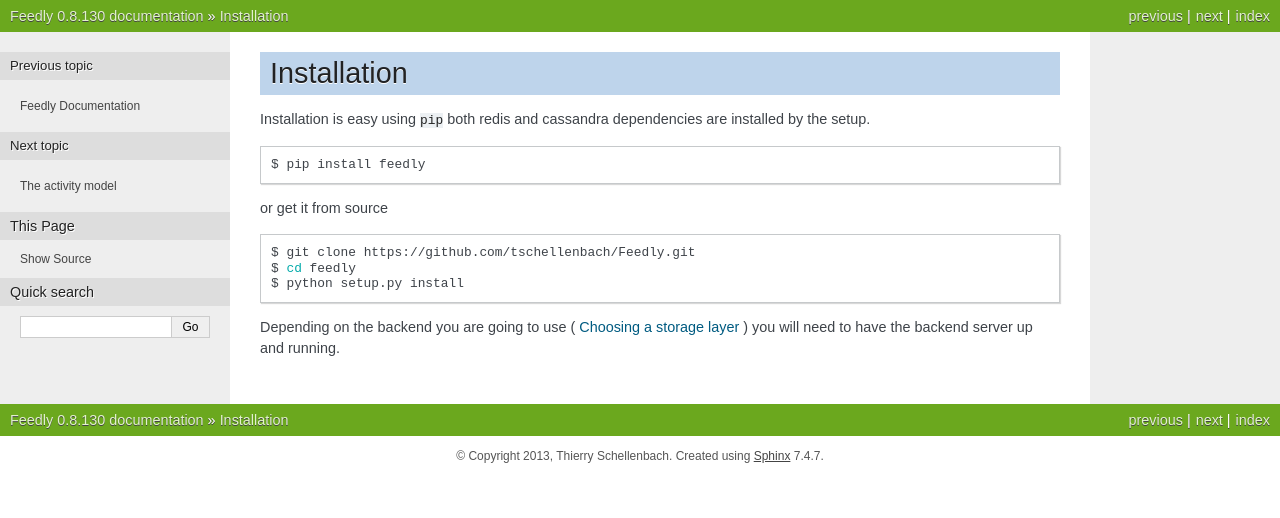
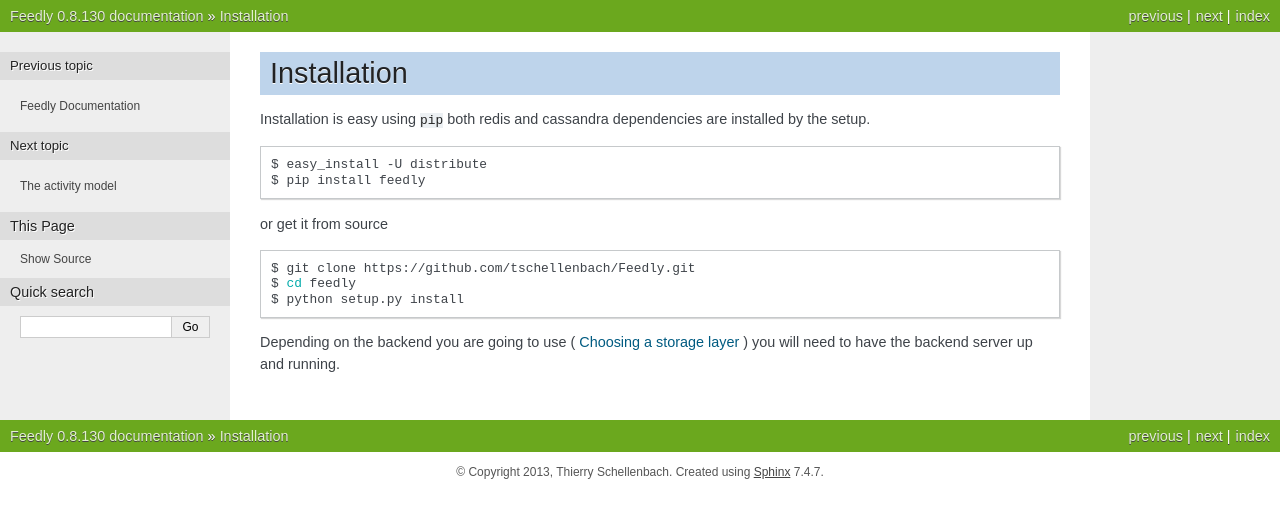
Before and after one commit to tschellenbach/Stream-Framework, a Sphinx documentation site: the page built from docs/installation.rst, in a window 1280 px wide. Shown: the top 518 px of the page. Built offline with Sphinx 7.4.7, drawn with Linux system fonts in a browser that asks for light colours; the version number is read from the project's files by our own code.

Commit message:
add distribute step

```diff
--- a/docs/installation.rst
+++ b/docs/installation.rst
@@ -5,6 +5,7 @@ Installation is easy using ``pip`` both redis and cassandra dependencies are ins
 
 .. code-block:: bash
 
+    $ easy_install -U distribute
     $ pip install feedly
 
 or get it from source
```
